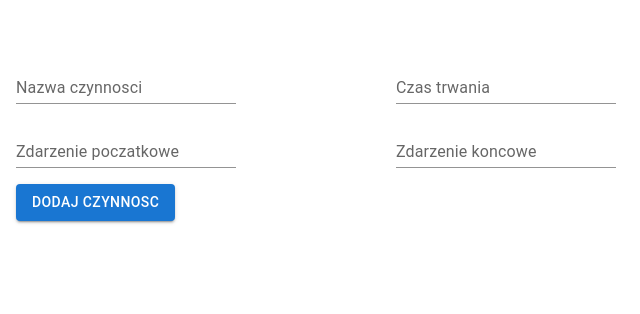
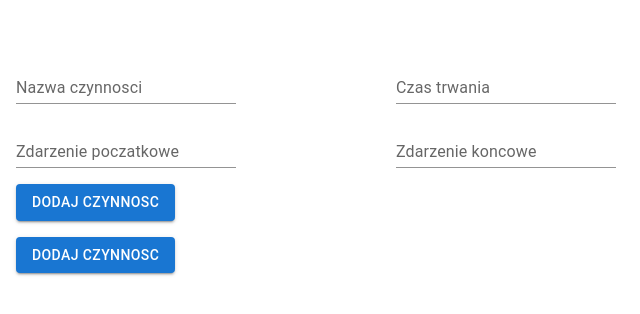
Before and after one commit to mkmak2/CPM, a React (Create React App) app: page / in a window 1280 px wide. Shown: the top 314 px of the page, without its empty margins (0-640 px from the left). Built offline with nearby package versions, Linux system fonts and the light colour scheme.

Commit message:
calculateES v2

```diff
--- a/src/App.tsx
+++ b/src/App.tsx
@@ -1,9 +1,9 @@
-import { useState } from "react";
+import React, { useState } from "react";
 import {Activity, Task} from '../types/types'
 import EntryDataTable from './components/EntryDataTable/EntryDataTable'
-import { Box } from "@mui/material";
+import {Box, Button} from "@mui/material";
 import NewDataForm from "./components/NewDataForm/NewDataForm";
-import {findStartActivity, isDuplicate} from './utils/utils'
+import {calculateES, findStartActivity, isDuplicate} from './utils/utils'
 
 // const tmpData: Task[] = [
 //   {
@@ -75,7 +75,7 @@ function App() {
   }
 
   const addActivity = (startId: number, endId: number, task: Task) => {
-    if(!activity?.filter(a => a.id === startId)){
+    if(!activity?.filter(a => a.id === startId).length){
       setActivity((prev) => [...prev!, {
         id: startId,
         ES: 0,
@@ -100,9 +100,11 @@ function App() {
       setActivity(tmp)
     }
   }
-
-  activity?.forEach(i => console.log(i.id))
-
+  const calc = ()=>{
+    const dupa = calculateES(activity!);
+    setActivity(dupa);
+  }
+  console.log(activity)
   return (
     <Box
     className="App"
@@ -116,6 +118,7 @@ function App() {
         </Box>
       {entryData && <EntryDataTable data={entryData} onClick={deleteStep}/>}
       <NewDataForm onSubmit={addStep}/>
+      <Button variant="contained" onClick={()=>calc()}>Dodaj czynnosc </Button>
     </Box>
   );
 }
--- a/src/utils/utils.ts
+++ b/src/utils/utils.ts
@@ -82,7 +82,8 @@ export const findStartActivity = (tasks: Task[]) => {
 export const isDuplicate = (tasks: Task[], task: Task):boolean =>{
     let result=false;
     tasks.forEach((value)=>{
-        if(task.startActivity===value.startActivity && task.endActivity===value.endActivity){
+        if(task.startActivity===value.startActivity && task.endActivity===value.endActivity ||
+        task.startActivity===value.endActivity && task.endActivity===value.startActivity){
             result = true;
         }
         return;
@@ -92,7 +93,8 @@ export const isDuplicate = (tasks: Task[], task: Task):boolean =>{
     return result;
 }
 
-export const calculateES = (activities: Activity[])=>{
+export const calculateES = (activities: Activity[]):Activity[]=>{
+
     activities.forEach((value)=>{
         if(value.id===1){
             value.ES=0
@@ -108,6 +110,6 @@ export const calculateES = (activities: Activity[])=>{
         }
 
 
-
     })
+    return activities;
 }
```
